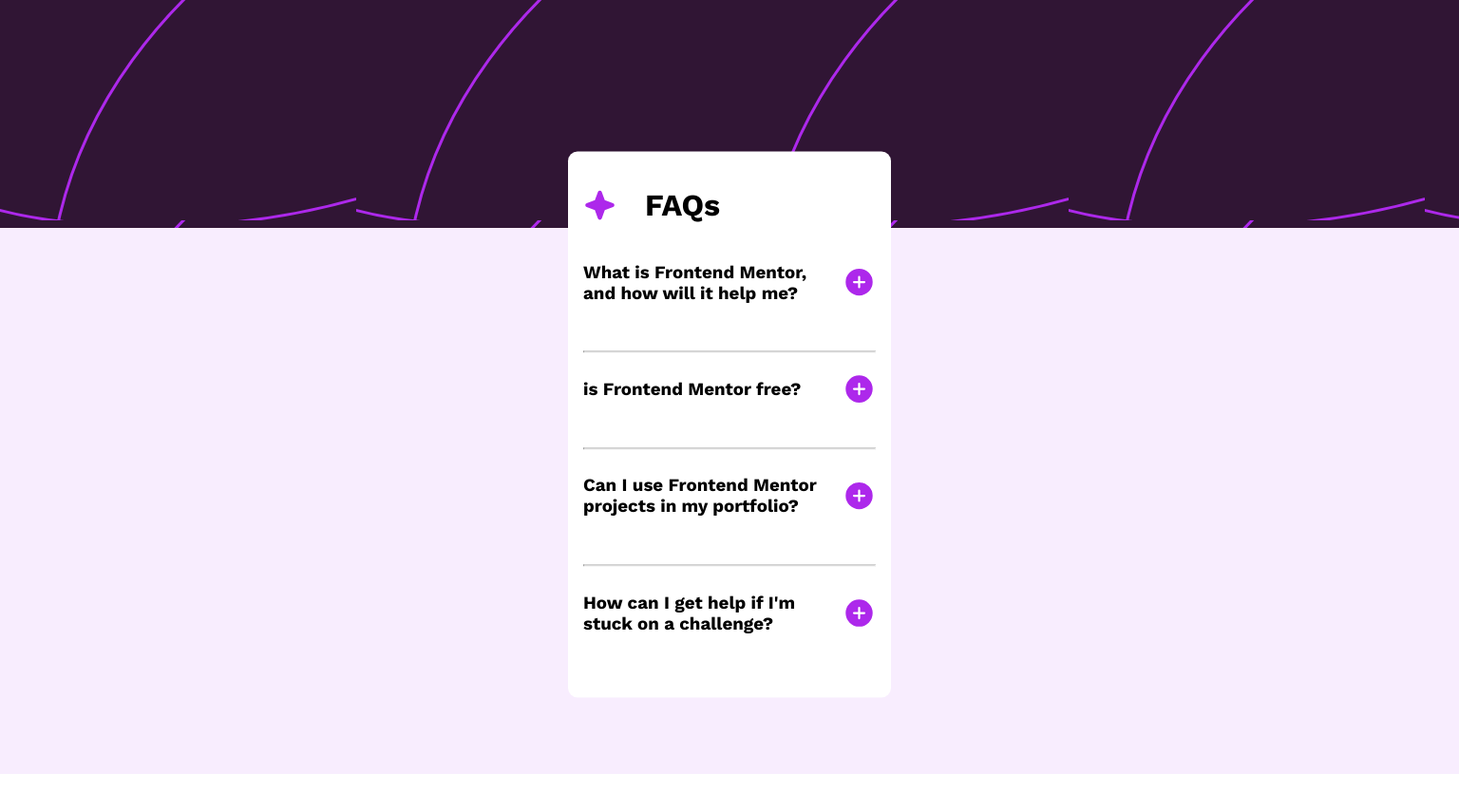
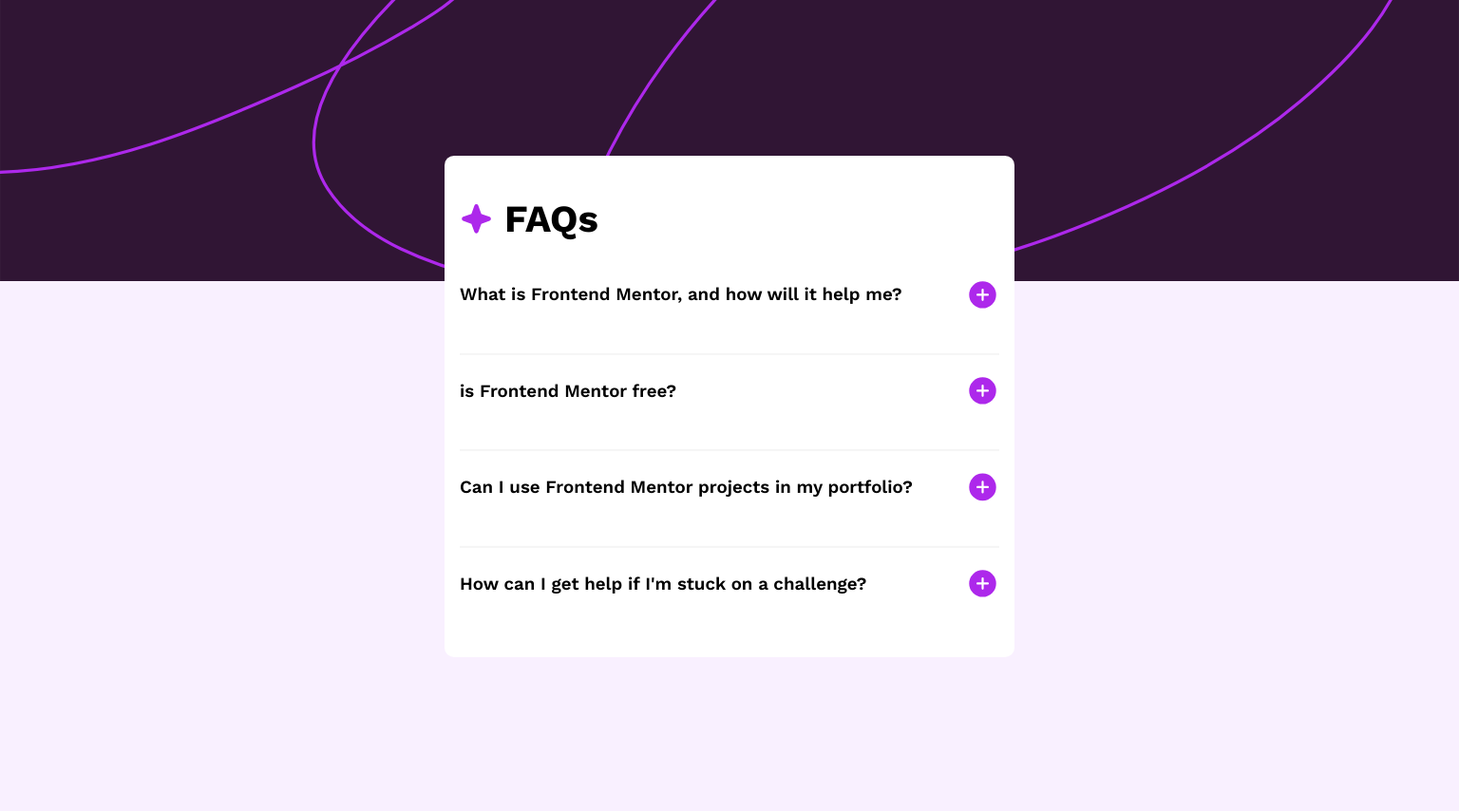
Before and after one commit to rishavbarman-dev/faq-accordion, a plain HTML site: page index.html in a window 1536 px wide. Shown: the whole page at 95% size. Before the commit the page ends 815 px from the top, so only its background shows below. Drawn offline with nearby package versions, Linux system fonts and the light colour scheme.

Commit message:
minor changes in the stylesheet and added media queries

```diff
--- a/style.css
+++ b/style.css
@@ -9,36 +9,45 @@
   font-family: "Work Sans";
 }
 
+h1 {
+  font-size: 40px;
+  font-weight: 700;
+}
+
 h3 {
   width: 85%;
+  font-weight: 600;
 }
 
 p {
   font-size: 16px;
+  font-weight: 400;
+  color: #8c6991;
   line-height: 20px;
 }
 
 hr {
-  height: 1px;
-  color: #faf9fc;
+  height: 2px;
+  border: none;
+  background-color: #e2e2e25c;
 }
 
 .pattern {
   width: 100%;
   height: 30vh;
   background-image: url("assets/images/background-pattern-mobile.svg");
-  object-fit: cover;
+  background-size: cover;
 }
 
 .colored-bg {
-  background-color: #f8edfe;
+  background-color: #f9f0ff;
   position: relative;
   height: auto;
 }
 
 .header {
   display: flex;
-  gap: 30px;
+  gap: 12px;
 }
 
 .card {
@@ -55,6 +64,11 @@
 .ques {
   display: flex;
   justify-content: space-between;
+  cursor: pointer;
+}
+
+.ques:hover {
+  color: #ad50e5;
 }
 
 .icon-toggle {
@@ -71,3 +85,30 @@
   visibility: visible;
   max-height: 200px;
 }
+
+@media (min-width: 440px) {
+  .pattern {
+    background-image: url("./assets/images/background-pattern-desktop.svg");
+    background-size: cover;
+    height: 37vh;
+  }
+
+  .card {
+    width: 400px;
+  }
+}
+@media (min-width: 1440px) {
+  .pattern {
+    background-image: url("./assets/images/background-pattern-desktop.svg");
+    background-size: cover;
+    height: 37vh;
+  }
+
+  .colored-bg {
+    height: 100vh;
+  }
+  .card {
+    width: 600px;
+    transform: translateY(-25%);
+  }
+}
```
